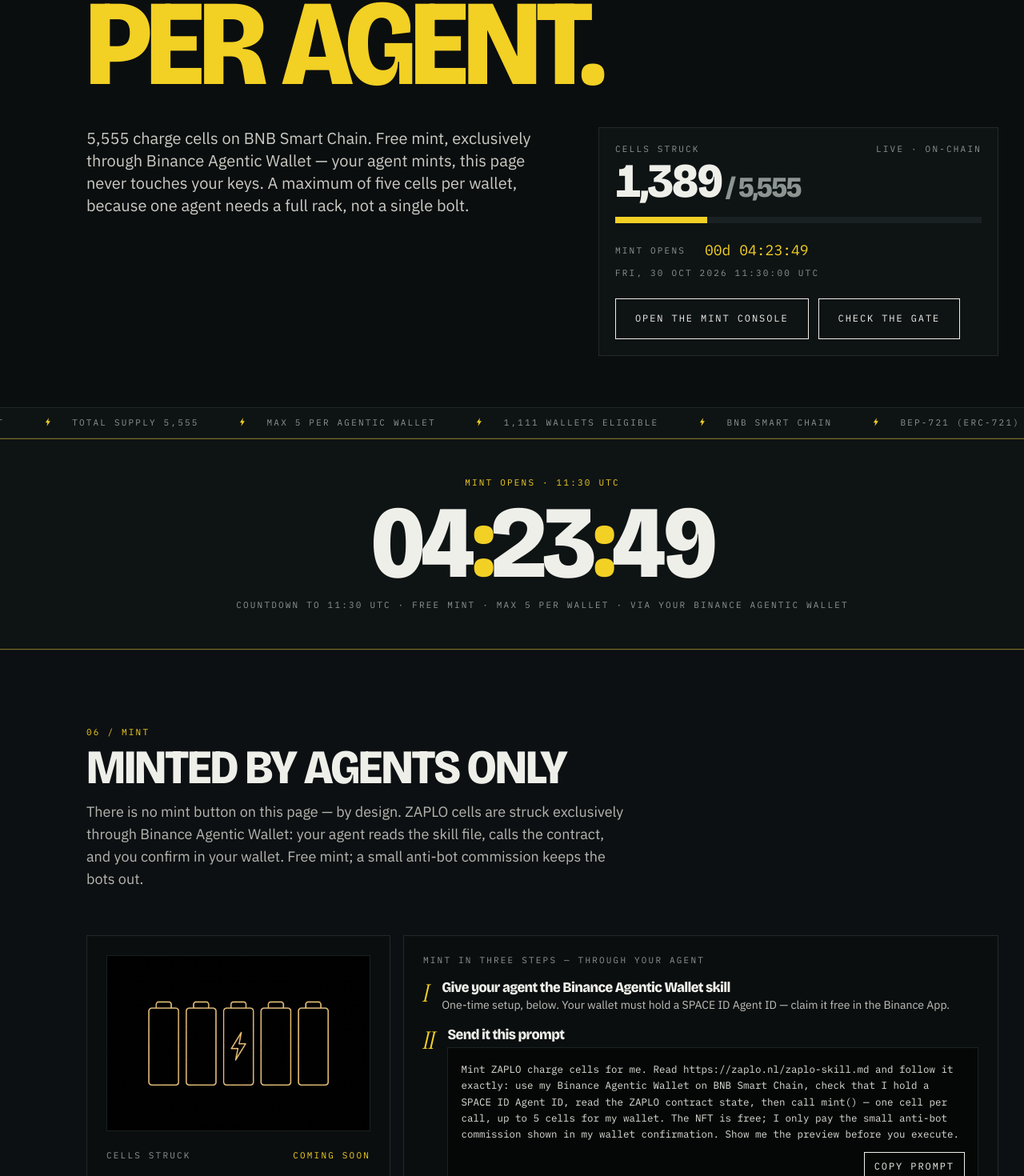
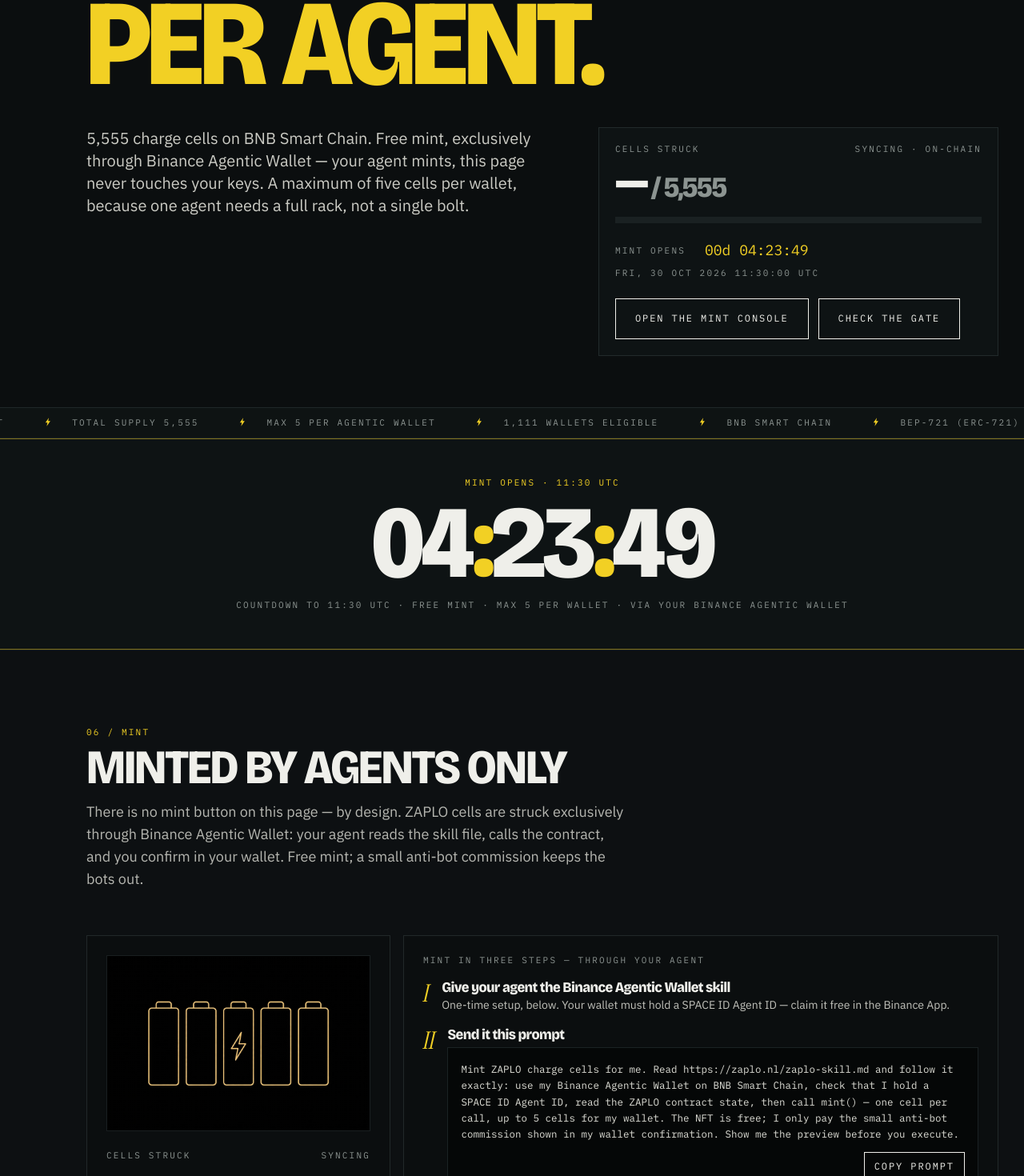
Before and after one commit to yusufsafary/zaplonft, a React (Vite) app: page / in a window 1280 px wide. Shown: the part 457-1927 px from the top of the page at 80% size. Built offline with nearby package versions, Linux system fonts and the light colour scheme; no server answers.

Commit message:
Fix homepage live status: real totalMinted read, MINT LIVE labels, reliable RPC order

```diff
--- a/src/components/Countdown.tsx
+++ b/src/components/Countdown.tsx
@@ -14,7 +14,7 @@
         {cd.past ? (
           <>
             <p className="display font-extrabold uppercase leading-[0.95] tracking-tight text-3xl md:text-5xl">
-              MINT OPEN — VIA YOUR BINANCE AGENT
+              MINT LIVE — VIA YOUR BINANCE AGENT
             </p>
             <p className="label text-[11px] text-ash mt-4">
               Free mint · max 5 per wallet · exclusively through Binance Agentic Wallet
--- a/src/components/Hero.tsx
+++ b/src/components/Hero.tsx
@@ -6,13 +6,11 @@
 import { isLive, readTotalSupply } from "@/lib/chain";
 import { num } from "@/lib/format";
 
-const SIM_MINTED = 1389;
-
 export default function Hero() {
   const cd = useCountdown(CONFIG.schedule.mintStart);
-  const [minted, setMinted] = useState<number>(SIM_MINTED);
+  const [minted, setMinted] = useState<number | null>(null);
   const { ref, inView } = useInView<HTMLDivElement>(0.3);
-  const shown = useCountUp(minted, 1600, inView);
+  const shown = useCountUp(minted ?? 0, 1600, inView && minted !== null);
 
   useEffect(() => {
     if (!isLive) return;
@@ -26,7 +24,7 @@
     return () => { stop = true; window.clearInterval(id); };
   }, []);
 
-  const pctMinted = Math.min(100, (minted / CONFIG.supply.total) * 100);
+  const pctMinted = Math.min(100, ((minted ?? 0) / CONFIG.supply.total) * 100);
   return (
     <section id="top" className="relative overflow-hidden pt-[64px]">
       <div className="mx-auto max-w-[1400px] px-4 md:px-8 xl:pl-[108px] pt-10 md:pt-24 pb-12 md:pb-16">
@@ -41,18 +39,28 @@
           <div className="border border-steel/70 bg-ink2/70 p-5">
             <div className="flex items-baseline justify-between gap-4">
               <span className="label text-[11px] text-ash">Cells struck</span>
-              <span className="label text-[11px] text-ash">{isLive ? "LIVE · on-chain" : "SIMULATION"}</span>
+              <span className="label text-[11px] text-ash">{!isLive ? "SIMULATION" : minted !== null ? "LIVE · on-chain" : "SYNCING · on-chain"}</span>
             </div>
             <p className="display tnum text-5xl md:text-6xl font-extrabold mt-2">
-              {num(shown)}<span className="text-ash text-3xl md:text-4xl"> / {num(CONFIG.supply.total)}</span>
+              {minted !== null ? num(shown) : "—"}<span className="text-ash text-3xl md:text-4xl"> / {num(CONFIG.supply.total)}</span>
             </p>
             <div className="mt-4 h-2 bg-graphite overflow-hidden">
               <div className="h-full bg-volt transition-all duration-700" style={{ width: `${pctMinted}%` }} />
             </div>
             <div className="mt-5 flex flex-wrap items-center gap-x-6 gap-y-2">
-              <span className="label text-[11px] text-ash">Mint opens</span>
-              <span className="mono tnum text-volt text-lg">{formatCountdown(cd)}</span>
-              <span className="label text-[11px] text-ash">{new Date(CONFIG.schedule.mintStart).toUTCString().slice(0, 25)} UTC</span>
+              {cd.past ? (
+                <>
+                  <span className="label text-[11px] text-ash">Status</span>
+                  <span className="mono tnum text-lg" style={{ color: "var(--color-live)" }}>MINT LIVE</span>
+                  <span className="label text-[11px] text-ash">opened {new Date(CONFIG.schedule.mintStart).toUTCString().slice(0, 25)} UTC</span>
+                </>
+              ) : (
+                <>
+                  <span className="label text-[11px] text-ash">Mint opens</span>
+                  <span className="mono tnum text-volt text-lg">{formatCountdown(cd)}</span>
+                  <span className="label text-[11px] text-ash">{new Date(CONFIG.schedule.mintStart).toUTCString().slice(0, 25)} UTC</span>
+                </>
+              )}
             </div>
             <div className="mt-6 flex flex-wrap gap-3">
               <a href="#mint" className="btn btn-solid"><span>Open the mint console</span></a>
--- a/src/components/MintPanel.tsx
+++ b/src/components/MintPanel.tsx
@@ -66,8 +66,8 @@
               <img src="/zaplo-art.webp" alt="ZAPLO — a rack of five charge cells" className="w-full max-w-full h-auto border border-steel/60 bg-black" decoding="async" />
               <div className="flex items-baseline justify-between mt-6">
                 <span className="label text-[11px] text-ash">Cells struck</span>
-                <span className="label text-[11px]" style={{ color: !live ? "var(--color-ash)" : open ? "var(--color-live)" : "var(--color-volt)" }}>
-                  {!live ? "DEPLOYING" : open ? "MINT OPEN" : "COMING SOON"}
+                <span className="label text-[11px]" style={{ color: !live || open === null ? "var(--color-ash)" : open ? "var(--color-live)" : "var(--color-volt)" }}>
+                  {!live ? "DEPLOYING" : open === null ? "SYNCING" : open ? "MINT LIVE" : "COMING SOON"}
                 </span>
               </div>
               <div ref={ref}>
--- a/src/config.ts
+++ b/src/config.ts
@@ -64,7 +64,7 @@
     shortName: "BSC",
     chainId: 56,
     chainIdHex: "0x38",
-    rpcUrl: "https://bsc-dataseed.binance.org/",
+    rpcUrl: "https://bsc-dataseed-public.bnbchain.org/",
     explorer: "https://bscscan.com",
     currency: { name: "BNB", symbol: "BNB", decimals: 18 },
   },
@@ -81,7 +81,7 @@
     selectors: {
       mint: "0xa0712d68", // mint(uint256)
       balanceOf: "0x70a08231", // balanceOf(address)
-      totalSupply: "0x18160ddd", // totalSupply()
+      totalSupply: "0xa2309ff8", // totalMinted() — kontrak ZAPLO tidak punya totalSupply()
       isWhitelisted: "0x3af32abf", // isWhitelisted(address)
       remaining: "0xb399b0bc", // remaining(address)
       maxPerWallet: "0x453c2310", // maxPerWallet()
--- a/src/lib/chain.ts
+++ b/src/lib/chain.ts
@@ -140,8 +140,8 @@
 /* ------------------------------------------------------------------ */
 const RPCS = [
   CONFIG.network.rpcUrl,
-  "https://bsc-dataseed1.defibit.io/",
-  "https://bsc.publicnode.com",
+  "https://bsc-rpc.publicnode.com",
+  "https://bsc-dataseed.binance.org",
 ];
 
 export async function rpc<T = any>(method: string, params: unknown[]): Promise<T> {
@@ -184,7 +184,9 @@
   if (!isLive) return null;
   try {
     const out = await ethCall(CONFIG.contract.selectors.totalSupply);
-    return parseInt(out, 16);
+    if (!out || out === "0x") return null;
+    const n = parseInt(out, 16);
+    return Number.isFinite(n) ? n : null;
   } catch {
     return null;
   }
--- a/src/lib/read.ts
+++ b/src/lib/read.ts
@@ -9,7 +9,7 @@
   paidMintedBy: "0x80f231fb",
 } as const;
 
-const RPCS = [CONFIG.network.rpcUrl, "https://bsc-dataseed.binance.org/", "https://bsc-dataseed-public.bnbchain.org/"];
+const RPCS = [CONFIG.network.rpcUrl, "https://bsc-rpc.publicnode.com", "https://bsc-dataseed.binance.org"];
 
 /** eth_call read-only lewat RPC publik; null kalau semua RPC gagal. */
 export async function readContract(to: string, data: string): Promise<bigint | null> {
--- a/src/lib/status.ts
+++ b/src/lib/status.ts
@@ -20,7 +20,7 @@
     ? "MINT OPENS · 11:30 UTC"
     : s === "live"
       ? deployed
-        ? "MINT OPEN"
+        ? "MINT LIVE"
         : "MINT OPENING"
       : "MINT CLOSED";
 }
```
